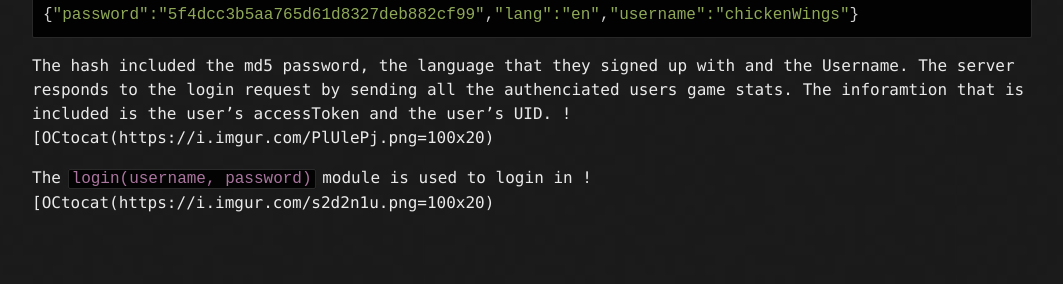
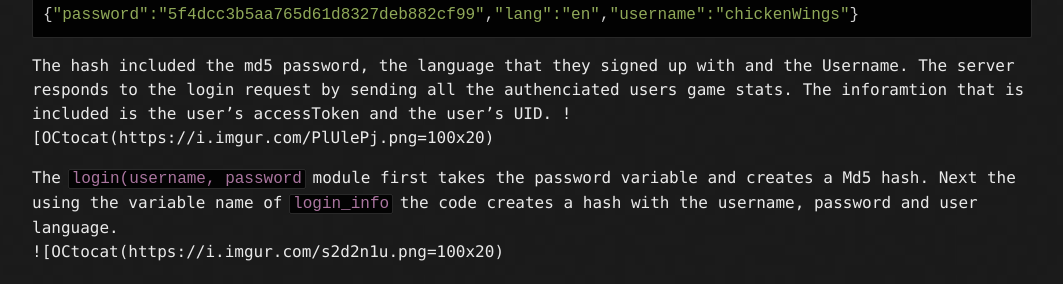
Before and after one commit to Michael-Meade/MinerFind, a Jekyll site: the page built from Projects/VhackApi.md, in a window 1280 px wide, cut to the strip 738-1022 px from the top of the page. Shown: the whole strip, without its empty margins (108-1171 px from the left). Built offline with Jekyll 4.4.1, drawn with Linux system fonts in a browser that asks for light colours; our own code applies the rules of GitHub Pages for plain Markdown files; the repository's description, which GitHub fills in, is left out; before the commit the page ends 973 px from its top, so only the background shows below that.

Commit message:
Update VhackApi.md

````diff
--- a/Projects/VhackApi.md
+++ b/Projects/VhackApi.md
@@ -11,5 +11,6 @@ The user parameter ```eyJwYXNzd29yZCI6IjVmNGRjYzNiNWFhNzY1ZDYxZDgzMjdkZWI4ODJjZj
 The hash included the md5 password, the language that they signed up with and the Username. The server responds to the login request by sending all the authenciated users game stats. The inforamtion that is included is the user's accessToken and the user's UID.
 ![OCtocat(https://i.imgur.com/PlUlePj.png=100x20)<br>
 
-The  ```login(username, password)``` module is used to login in
+The ```login(username, password``` module first takes the password variable and creates a Md5 hash. Next the using the variable name of ```login_info``` the code creates a hash with the username, password and user language.
+<br>
 ![OCtocat(https://i.imgur.com/s2d2n1u.png=100x20)
````
